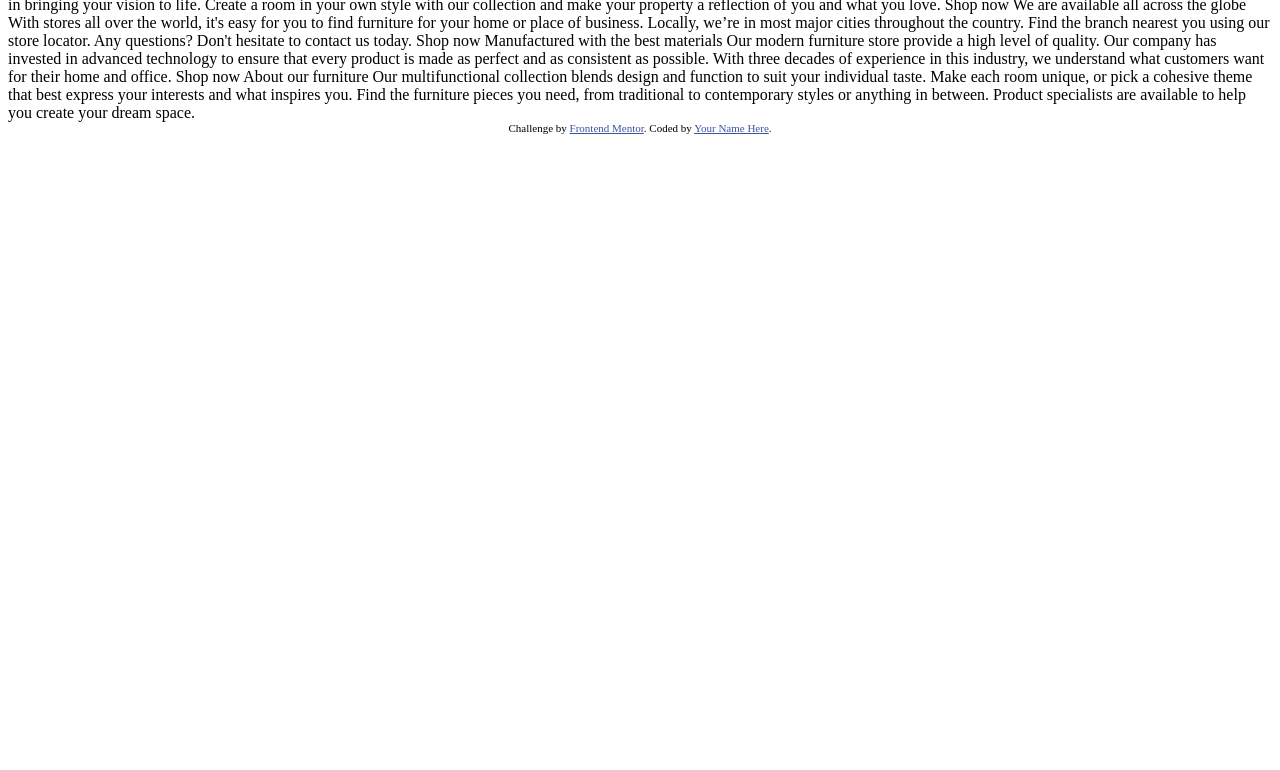
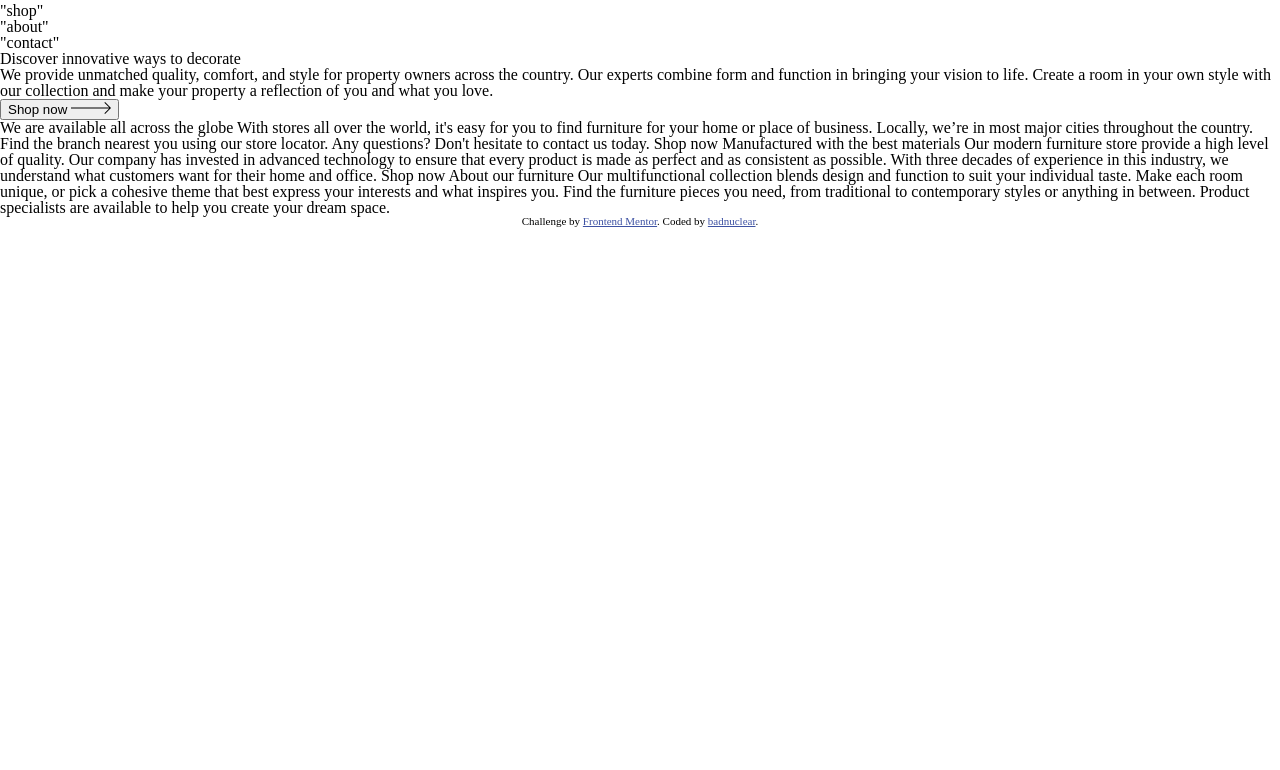
Before and after one commit to badnuclear/room-homepage-master, a plain HTML site: page index.html in a window 1280 px wide. Shown: the part 30-800 px from the top of the page. Drawn offline with Linux system fonts and the light colour scheme.

Commit message:
작업중 중간 세이브

```diff
--- a/index.html
+++ b/index.html
@@ -1,59 +1,98 @@
 <!DOCTYPE html>
 <html lang="en">
   <head>
-  <meta charset="UTF-8">
-  <meta name="viewport" content="width=device-width, initial-scale=1.0"> <!-- displays site properly based on user's device -->
+    <meta charset="UTF-8" />
+    <meta name="viewport" content="width=device-width, initial-scale=1.0" />
+    <!-- displays site properly based on user's device -->
 
-  <link rel="icon" type="image/png" sizes="32x32" href="./images/favicon-32x32.png">
-
+    <link
+      rel="icon"
+      type="image/png"
+      sizes="32x32"
+      href="./images/favicon-32x32.png"
+    />
+    <link rel="stylesheet" href="styles.css" />
     <title>Frontend Mentor | Room homepage</title>
 
     <!-- Feel free to remove these styles or customise in your own stylesheet 👍 -->
+
     <style>
-    .attribution { font-size: 11px; text-align: center; }
-    .attribution a { color: hsl(228, 45%, 44%); }
+      .attribution {
+        font-size: 11px;
+        text-align: center;
+      }
+      .attribution a {
+        color: hsl(228, 45%, 44%);
+      }
     </style>
   </head>
   <body>
-  Home
-  Shop
-  About
-  Contact
-
-  Discover innovative ways to decorate
-
-  We provide unmatched quality, comfort, and style for property owners across the country.
-  Our experts combine form and function in bringing your vision to life. Create a room in your
-  own style with our collection and make your property a reflection of you and what you love.
-
-  Shop now
-
-  We are available all across the globe
-
-  With stores all over the world, it's easy for you to find furniture for your home or place of business.
-  Locally, we’re in most major cities throughout the country. Find the branch nearest you using our
-  store locator. Any questions? Don't hesitate to contact us today.
-
-  Shop now
-
-  Manufactured with the best materials
-
-  Our modern furniture store provide a high level of quality. Our company has invested in advanced technology
-  to ensure that every product is made as perfect and as consistent as possible. With three decades of
-  experience in this industry, we understand what customers want for their home and office.
-
-  Shop now
-
-  About our furniture
-
-  Our multifunctional collection blends design and function to suit your individual taste.
-  Make each room unique, or pick a cohesive theme that best express your interests and what
-  inspires you. Find the furniture pieces you need, from traditional to contemporary styles
-  or anything in between. Product specialists are available to help you create your dream space.
+    <header class="header">
+      <img src="images/logo.svg" class="logo" alt="logo" />
+      <nav class="nav">
+        <ul class="nav__list">
+          <li class="nav__menu">"home"</li>
+          <li class="nav__menu">"shop"</li>
+          <li class="nav__menu">"about"</li>
+          <li class="nav__menu">"contact"</li>
+        </ul>
+      </nav>
+    </header>
+    <main>
+      <section class="slider">
+        <section class="slider__img-container">
+          <picture class="slider__img-active"
+            ><source src="images/desktop-image-hero-1.jpg" />
+            <source src="images/mobile-image-hero-1.jpg" />
+          </picture>
+          <picture class="slider__img"
+            ><source src="images/desktop-image-hero-2.jpg" />
+            <source src="images/mobile-image-hero-2.jpg"
+          /></picture>
+          <picture class="slider__img">
+            <source src="images/desktop-image-hero-3.jpg" />
+            <source src="images/mobile-image-hero-3.jpg" />
+          </picture>
+          <div class="slider__animation"></div>
+        </section>
+        <section class="slider__text-container">
+          <div class="slider__text_active">
+            <h1>Discover innovative ways to decorate</h1>
+            <p>
+              We provide unmatched quality, comfort, and style for property
+              owners across the country. Our experts combine form and function
+              in bringing your vision to life. Create a room in your own style
+              with our collection and make your property a reflection of you and
+              what you love.
+            </p>
+            <button>Shop now <img src="images/icon-arrow.svg" /></button>
+          </div>
+          <div class="slider__text"></div>
+          <div class="slider__text"></div>
+          <div class="slider__text"></div>
+        </section>
+      </section>
+    </main>
+    We are available all across the globe With stores all over the world, it's
+    easy for you to find furniture for your home or place of business. Locally,
+    we’re in most major cities throughout the country. Find the branch nearest
+    you using our store locator. Any questions? Don't hesitate to contact us
+    today. Shop now Manufactured with the best materials Our modern furniture
+    store provide a high level of quality. Our company has invested in advanced
+    technology to ensure that every product is made as perfect and as consistent
+    as possible. With three decades of experience in this industry, we
+    understand what customers want for their home and office. Shop now About our
+    furniture Our multifunctional collection blends design and function to suit
+    your individual taste. Make each room unique, or pick a cohesive theme that
+    best express your interests and what inspires you. Find the furniture pieces
+    you need, from traditional to contemporary styles or anything in between.
+    Product specialists are available to help you create your dream space.
 
     <div class="attribution">
-    Challenge by <a href="https://www.frontendmentor.io?ref=challenge" target="_blank">Frontend Mentor</a>.
-    Coded by <a href="#">Your Name Here</a>.
+      Challenge by
+      <a href="https://www.frontendmentor.io?ref=challenge" target="_blank"
+        >Frontend Mentor</a
+      >. Coded by <a href="https://github.com/badnuclear">badnuclear</a>.
     </div>
   </body>
 </html>
--- /dev/null
+++ b/reset.css
@@ -0,0 +1,129 @@
+/* http://meyerweb.com/eric/tools/css/reset/
+   v2.0 | 20110126
+   License: none (public domain)
+*/
+
+html,
+body,
+div,
+span,
+applet,
+object,
+iframe,
+h1,
+h2,
+h3,
+h4,
+h5,
+h6,
+p,
+blockquote,
+pre,
+a,
+abbr,
+acronym,
+address,
+big,
+cite,
+code,
+del,
+dfn,
+em,
+img,
+ins,
+kbd,
+q,
+s,
+samp,
+small,
+strike,
+strong,
+sub,
+sup,
+tt,
+var,
+b,
+u,
+i,
+center,
+dl,
+dt,
+dd,
+ol,
+ul,
+li,
+fieldset,
+form,
+label,
+legend,
+table,
+caption,
+tbody,
+tfoot,
+thead,
+tr,
+th,
+td,
+article,
+aside,
+canvas,
+details,
+embed,
+figure,
+figcaption,
+footer,
+header,
+hgroup,
+menu,
+nav,
+output,
+ruby,
+section,
+summary,
+time,
+mark,
+audio,
+video {
+  margin: 0;
+  padding: 0;
+  border: 0;
+  font-size: 100%;
+  font: inherit;
+  vertical-align: baseline;
+}
+/* HTML5 display-role reset for older browsers */
+article,
+aside,
+details,
+figcaption,
+figure,
+footer,
+header,
+hgroup,
+menu,
+nav,
+section {
+  display: block;
+}
+body {
+  line-height: 1;
+}
+ol,
+ul {
+  list-style: none;
+}
+blockquote,
+q {
+  quotes: none;
+}
+blockquote:before,
+blockquote:after,
+q:before,
+q:after {
+  content: "";
+  content: none;
+}
+table {
+  border-collapse: collapse;
+  border-spacing: 0;
+}
--- /dev/null
+++ b/styles.css
@@ -0,0 +1 @@
+@import "reset.css";
```
Lines whose indentation alone changed are shown as unchanged.
